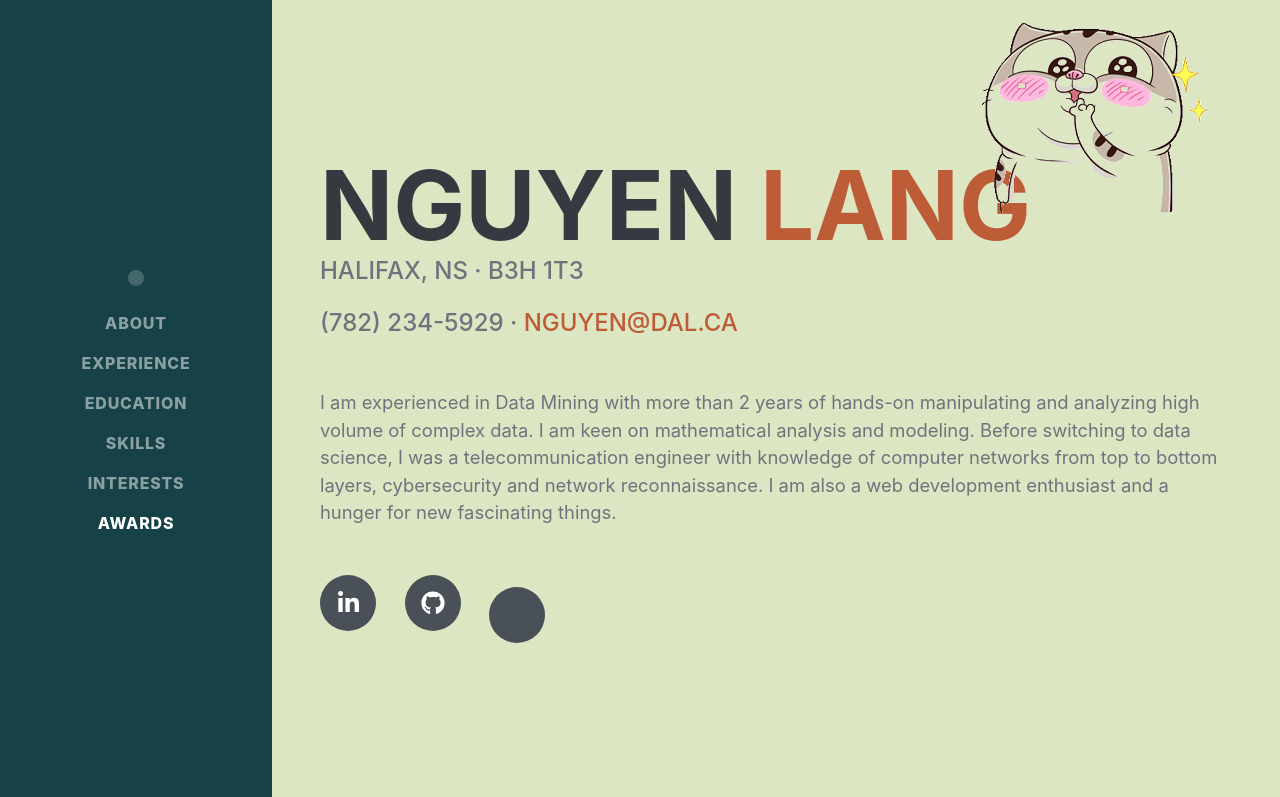
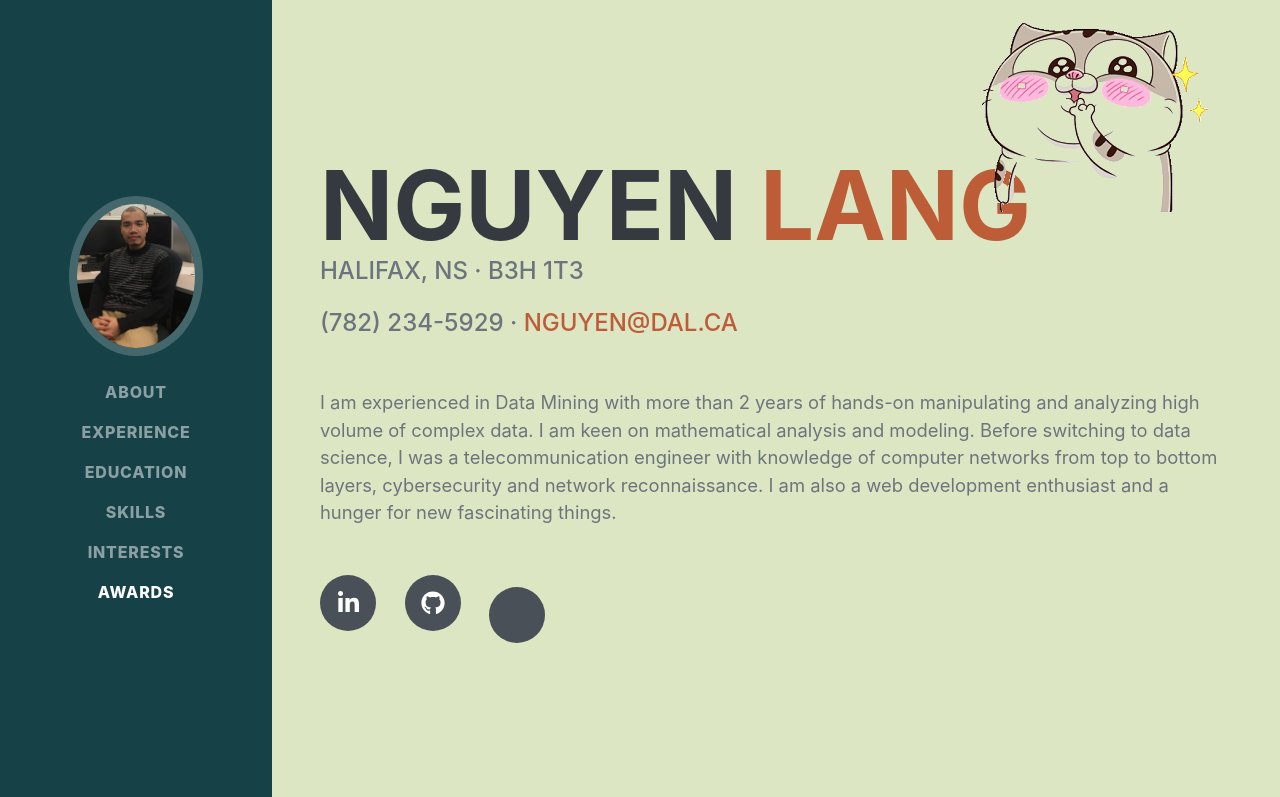
Before and after one commit to ltnanitya/ltnanitya.github.io, a plain HTML site: page index.html in a window 1280 px wide. Shown: the top 797 px of the page. Drawn offline with nearby package versions, Linux system fonts and the light colour scheme; some icons are missing; a web font is replaced by a local one.

Commit message:
Update index.html

```diff
--- a/index.html
+++ b/index.html
@@ -6,7 +6,7 @@
         <meta name="description" content="" />
         <meta name="author" content="" />
         <title>Nguyen Lang</title>
-        <link rel="icon" type="image/jpg" type="text/css" href="assets/img/icon.jpg" />
+        <link rel="icon" type="image/jpg" type="text/css" href="assets/img/icon_transparent.png" />
         <!-- Font Awesome icons (free version)-->
         <script src="https://use.fontawesome.com/releases/v5.13.0/js/all.js" crossorigin="anonymous"></script>
         <!-- Google fonts-->
@@ -21,7 +21,7 @@
         <nav class="navbar navbar-expand-lg navbar-dark bg-primary fixed-top" id="sideNav">
             <a class="navbar-brand js-scroll-trigger" href="#page-top">
                 <span class="d-block d-lg-none">Nguyen Lang</span>
-                <span class="d-none d-lg-block"><img class="img-fluid img-profile rounded-circle mx-auto mb-2" src="assets/img/avatar.jpg" alt="" /></span>
+                <span class="d-none d-lg-block"><img class="img-fluid img-profile rounded-circle mx-auto mb-2" src="assets/img/avatar.png" alt="" /></span>
             </a>
             <button class="navbar-toggler" type="button" data-toggle="collapse" data-target="#navbarSupportedContent" aria-controls="navbarSupportedContent" aria-expanded="false" aria-label="Toggle navigation"><span class="navbar-toggler-icon"></span></button>
             <div class="collapse navbar-collapse" id="navbarSupportedContent"> <!-- line 6100 -->
```
